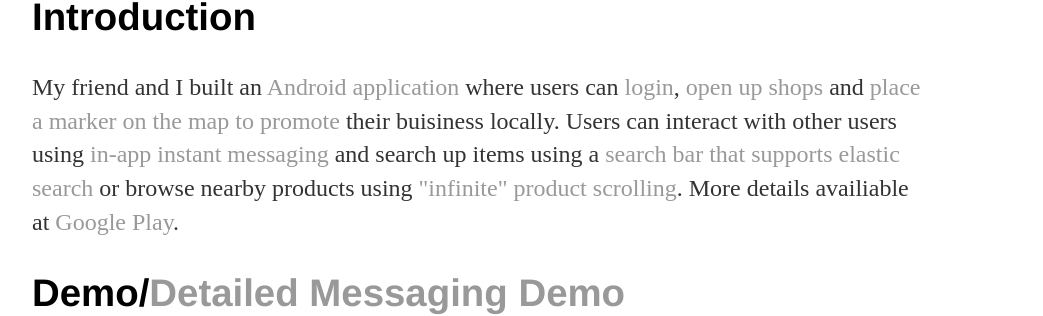
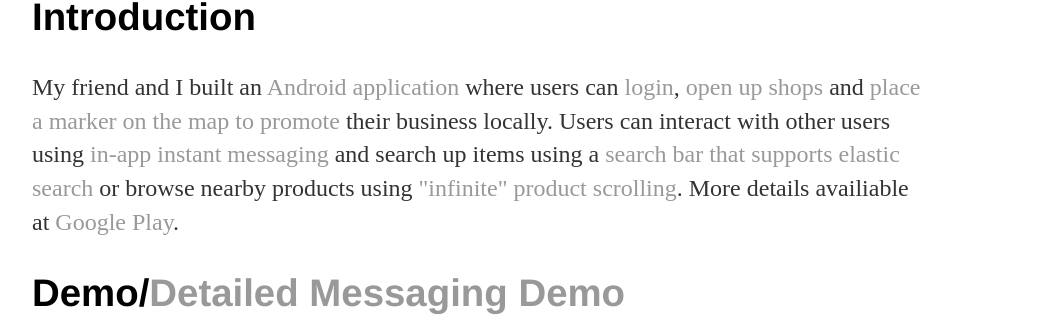
Before and after one commit to jcho7022/jcho7022.github.io, a Jekyll site: the page built from projects/float/index.html, in a window 1280 px wide and 900 px high. Shown: the part 261-577 px from the top of the window, without its empty margins (160-1203 px from the left). Built offline with Jekyll 4.4.1, drawn with Linux system fonts in a browser that asks for light colours.

Commit message:
Update index.html

```diff
--- a/projects/float/index.html
+++ b/projects/float/index.html
@@ -7,7 +7,7 @@
 <p>My friend and I built an <a href="https://play.google.com/store/apps/details?id=com.floatapplication">Android application</a>
 	where users can <a href="https://jcho7022.github.io/projects/float/login.jpg">login</a>,
 	<a href="https://jcho7022.github.io/projects/float/shop.jpg">open up shops</a>
-	and <a href="https://jcho7022.github.io/projects/float/shop_markers.jpg">place a marker on the map to promote</a> their buisiness locally.
+	and <a href="https://jcho7022.github.io/projects/float/shop_markers.jpg">place a marker on the map to promote</a> their business locally.
 Users can interact with other users using <a href="https://jcho7022.github.io/projects/float/messaging.jpg">in-app instant messaging</a>
 and search up items using a <a href="https://jcho7022.github.io/projects/float/elastic_search.jpg">search bar that supports elastic search</a>
   or browse nearby products using <a href="https://jcho7022.github.io/projects/float/infinite_product.jpg">"infinite" product scrolling</a>.
```
